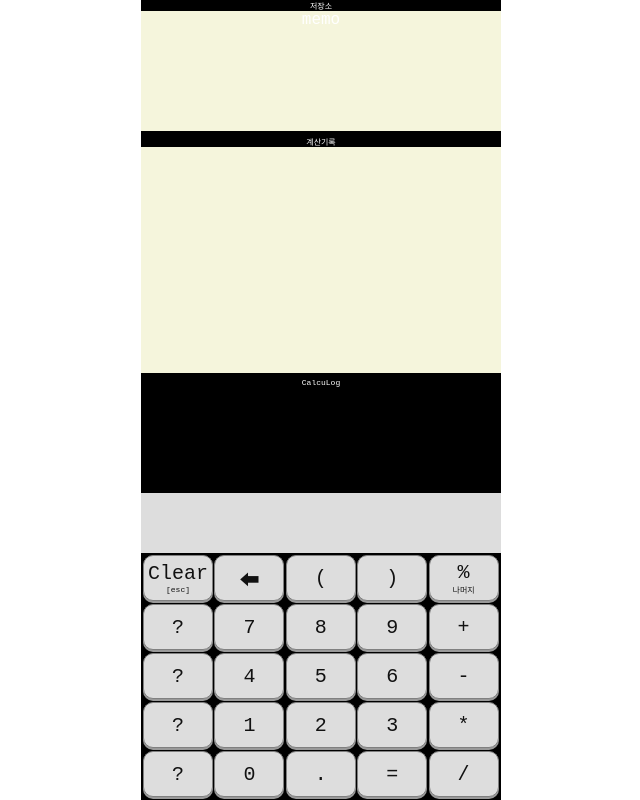
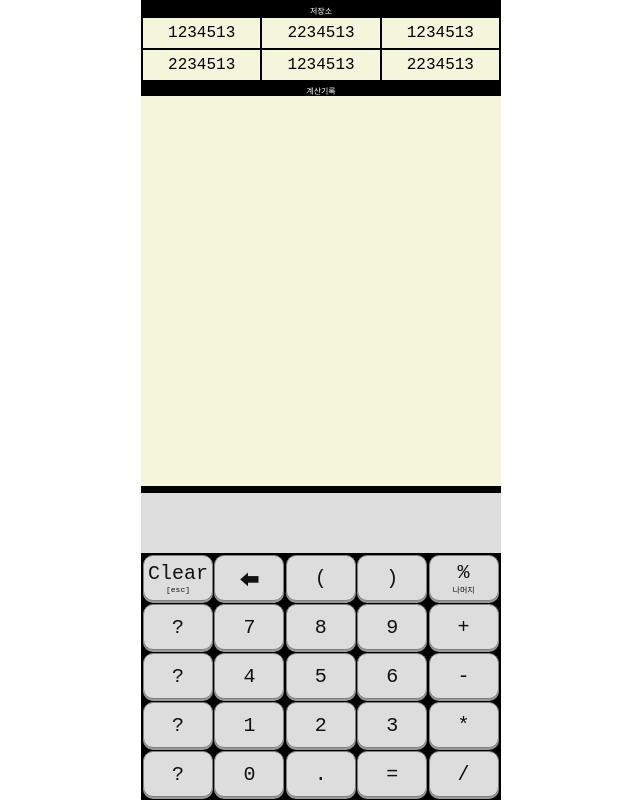
Before and after one commit to jacealan/calculog, a React (Create React App) app: page / in a window 1280 px wide. Shown: the whole page, without its empty margins (319-959 px from the left). Built offline with nearby package versions, Linux system fonts and the light colour scheme; a web font is replaced by a local one.

Commit message:
fix height

```diff
--- a/src/App.css
+++ b/src/App.css
@@ -8,25 +8,25 @@
 } */
 
 .title {
+  padding-top: 5px;
   font-size: 8px;
 }
 
+.memos {
+  height: 60px;
+  margin: 2px;
+  background-color: black;
+  display: grid;
+  grid-template-columns: 1fr 1fr 1fr;
+  gap: 2px;
+}
 .memo {
-  height: 120px;
-  margin-bottom: 5px;
-  background-color: beige;
-}
-
-.log {
-  height: 226px;
-  margin-bottom: 5px;
-  padding: 5px 10px;
+  height: 30px;
   background-color: beige;
   color: black;
-  text-align: left;
-  font-size: 18px;
-  word-break: break-all;
-  overflow-y: auto;
+  display: flex;
+  justify-content: center;
+  align-items: center;
 }
 
 .typed {
--- a/src/App.js
+++ b/src/App.js
@@ -71,7 +71,14 @@ function App() {
   return (
     <div className="App" onKeyDown={onKeyDown}>
       <div className="title">저장소</div>
-      <div className="memo">memo</div>
+      <div className="memos">
+        <div className="memo">1234513</div>
+        <div className="memo">2234513</div>
+        <div className="memo">1234513</div>
+        <div className="memo">2234513</div>
+        <div className="memo">1234513</div>
+        <div className="memo">2234513</div>
+      </div>
       <div className="title">계산기록</div>
       <div className="log" ref={logBoxRef}>
         {log.map((line, index) => (
@@ -170,6 +177,18 @@ function App() {
           color: white;
           text-align: center;
         }
+
+        .log {
+          height: ${document.documentElement.clientHeight - 410}px;;
+          margin-bottom: 5px;
+          padding: 5px 10px;
+          background-color: beige;
+          color: black;
+          text-align: left;
+          font-size: 18px;
+          word-break: break-all;
+          overflow-y: auto;
+        }
       `}</style>
     </div>
   )
```
